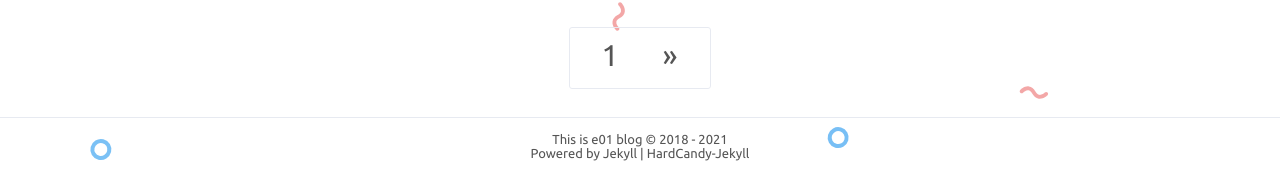
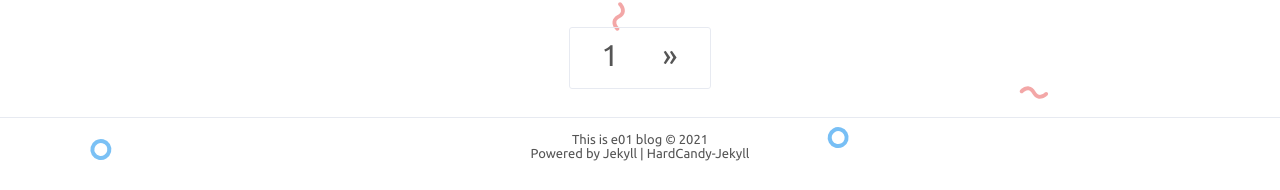
Before and after one commit to e01-cry/e01-cry.github.io, a Jekyll site: the page built from index.html, in a window 1280 px wide. Shown: the part 1455-1645 px from the top of the page. Built offline with Jekyll 4.4.1, drawn with Linux system fonts in a browser that asks for light colours; comment, search, counter and statistics services are not loaded.

Commit message:
update blog

```diff
--- a/_config.yml
+++ b/_config.yml
@@ -46,7 +46,7 @@ paginatepath: ['page:num']
 
 # since
 footer:
-  since: 2018
+  since: 2021
 
 # Markdown
 markdown: kramdown
--- a/_includes/head.html
+++ b/_includes/head.html
@@ -17,8 +17,8 @@
 <!-- <link href="https://fonts.googleapis.com/css?family=Kaushan+Script|Pacifico|Ubuntu|Roboto+Mono|Source+Sans+Pro" rel="stylesheet"> -->
 
 <!-- Favicon -->
-<link href="/assets/profile.jpeg" rel="shortcut icon" />
-<link href="/assets/profile.jpeg" rel="apple-touch-icon-precomposed" />
+<link href="/assets/profile.jpg" rel="shortcut icon" />
+<link href="/assets/profile.jpg" rel="apple-touch-icon-precomposed" />
 <!-- Android Lolipop Theme Color -->
 <!-- <meta name="theme-color" content="#1464FB"> -->
 <title>{{ page.title }}</title>
```
